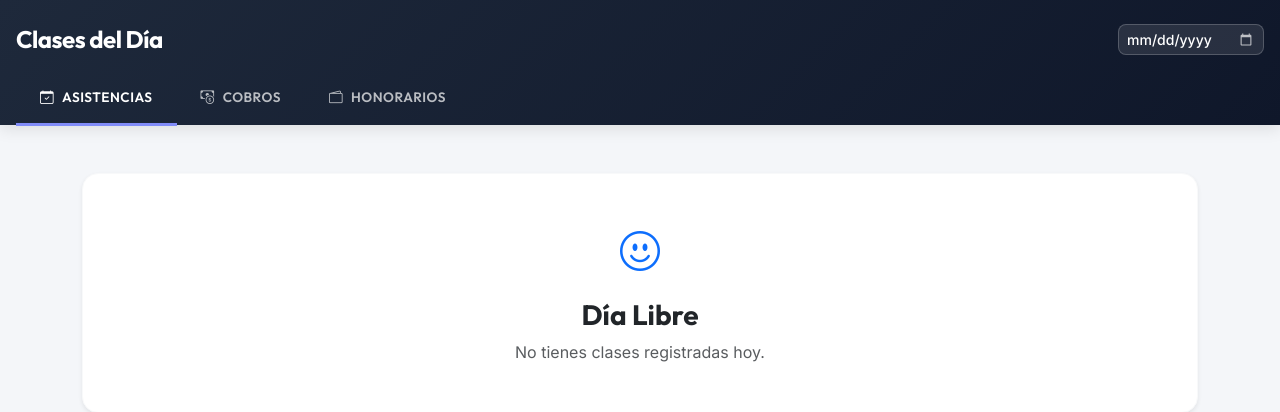
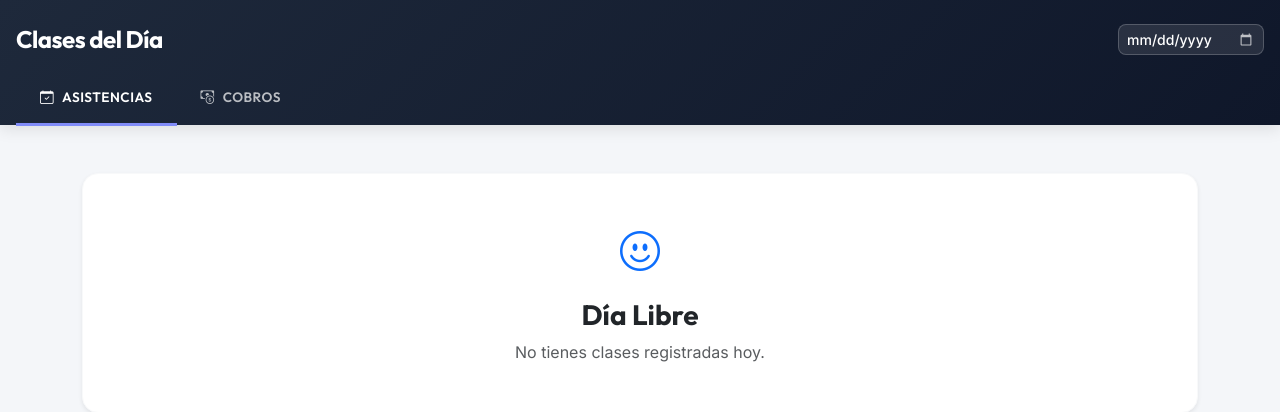
Before and after one commit to joaquingavilan/pilates, a Django app: template Pilapp/templates/admin_panel/profes/clases_hoy.html in a window 1280 px wide. Shown: the top 412 px of the page. Run offline with Django 5.2, Linux system fonts and the light colour scheme; the template is opened without the code that fills it, so the values that code supplies are empty.

Commit message:
Eliminar vista de carga de honorarios para profesoras

```diff
--- a/Pilapp/templates/admin_panel/profes/clases_hoy.html
+++ b/Pilapp/templates/admin_panel/profes/clases_hoy.html
@@ -138,11 +138,7 @@
                     <i class="bi bi-cash-coin me-2"></i>Cobros
                 </a>
             </li>
-            <li class="nav-item">
-                <a class="nav-link" href="{% url 'profes_honorarios' token %}">
-                    <i class="bi bi-wallet2 me-2"></i>Honorarios
-                </a>
-            </li>
+
         </ul>
         {% else %}
         <!-- Add a bit of padding at the bottom of the header since there are no tabs -->
--- a/Pilapp/urls_panel.py
+++ b/Pilapp/urls_panel.py
@@ -69,7 +69,4 @@ urlpatterns = [
     path('profes/<str:token>/asistencia/', views_panel.profes_marcar_asistencia, name='profes_marcar_asistencia'),
     path('profes/<str:token>/pagos/', views_panel.profes_pagos, name='profes_pagos'),
     path('profes/<str:token>/pagos/registrar/', views_panel.profes_registrar_pago, name='profes_registrar_pago'),
-    path('profes/<str:token>/honorarios/', views_panel.profes_honorarios, name='profes_honorarios'),
-    path('profes/<str:token>/honorarios/registrar/', views_panel.profes_registrar_honorario, name='profes_registrar_honorario'),
-    path('profes/<str:token>/honorarios/eliminar/', views_panel.profes_eliminar_honorario, name='profes_eliminar_honorario'),
 ]
```
